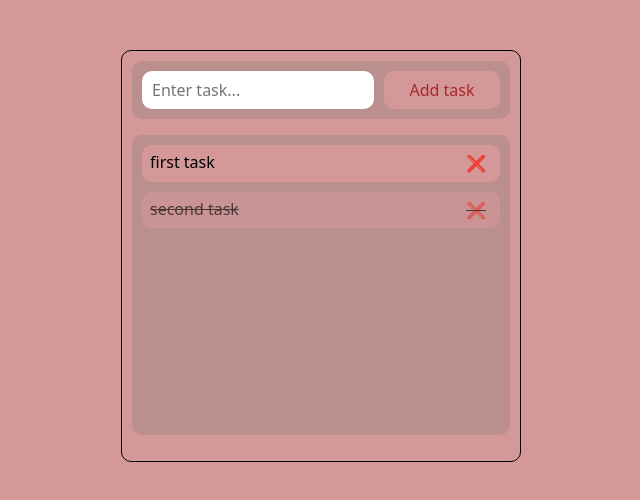
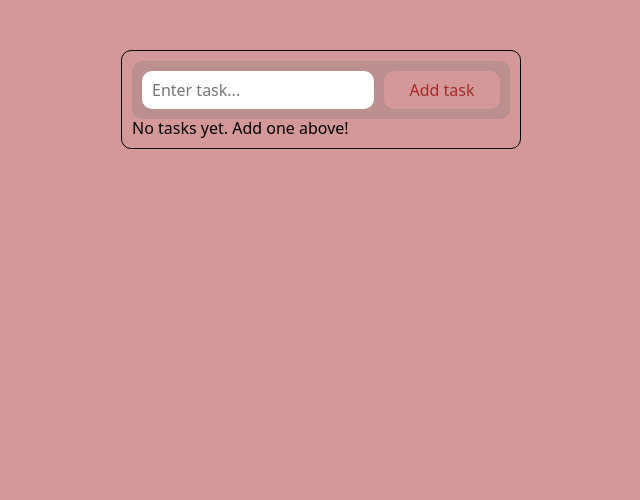
Before and after one commit to dino004/task-board-react, a React (Vite) app: page / in a window 1280 px wide. Shown: the top 500 px of the page, without its empty margins (319-959 px from the left). Built offline with nearby package versions, Linux system fonts and the light colour scheme.

Commit message:
feat: add data persistence using useEffect and localStorage

```diff
--- a/src/components/TaskBoard.jsx
+++ b/src/components/TaskBoard.jsx
@@ -1,25 +1,22 @@
-import { useState } from "react";
+import { useState, useEffect } from "react";
 import AddTaskForm from "./AddTaskForm";
 import TaskList from "./TaskList";
 
 const TaskBoard = () => {
-  const [tasks, setTasks] = useState([
-    {
-      id: "id-1",
-      title: "first task",
-      isDone: false,
-    },
-    {
-      id: "id-2",
-      title: "second task",
-      isDone: true,
-    },
-  ]);
+  const [tasks, setTasks] = useState(() => {
+    try {
+      const saveTasks = localStorage.getItem("tasks");
+      return saveTasks ? JSON.parse(saveTasks) : [];
+    } catch (error) {
+      console.log("Error parsing JSON:", error);
+      return [];
+    }
+  });
 
   const [newTaskTitle, setNewTaskTitle] = useState("");
 
-    const deleteTask = (taskId) => {
-      setTasks(tasks.filter((task) => task.id !== taskId));
+  const deleteTask = (taskId) => {
+    setTasks(tasks.filter((task) => task.id !== taskId));
   };
 
   const toggleTaskComplete = (taskId) => {
@@ -41,6 +38,10 @@ const TaskBoard = () => {
     setNewTaskTitle("");
   };
 
+  useEffect(() => {
+    localStorage.setItem("tasks", JSON.stringify(tasks));
+  }, [tasks]);
+
   return (
     <section className="app js-task-board">
       <AddTaskForm
```
